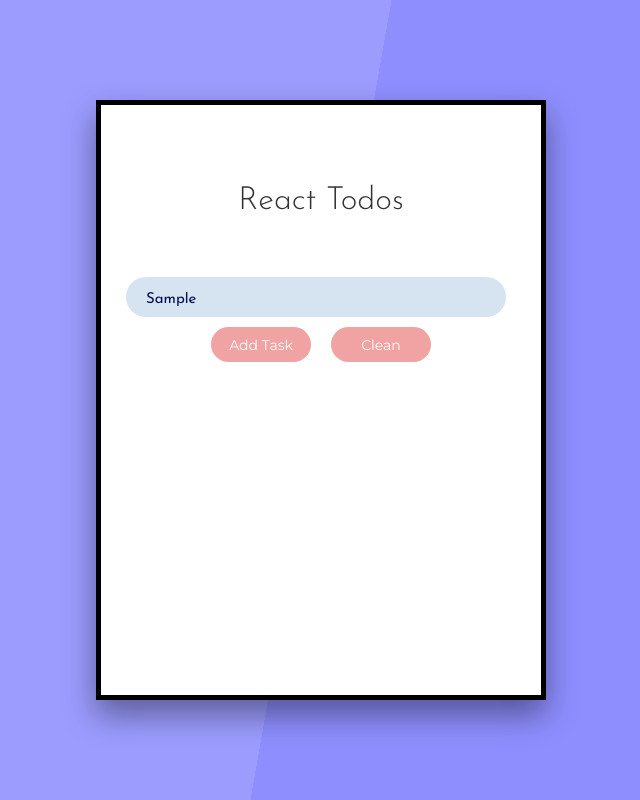
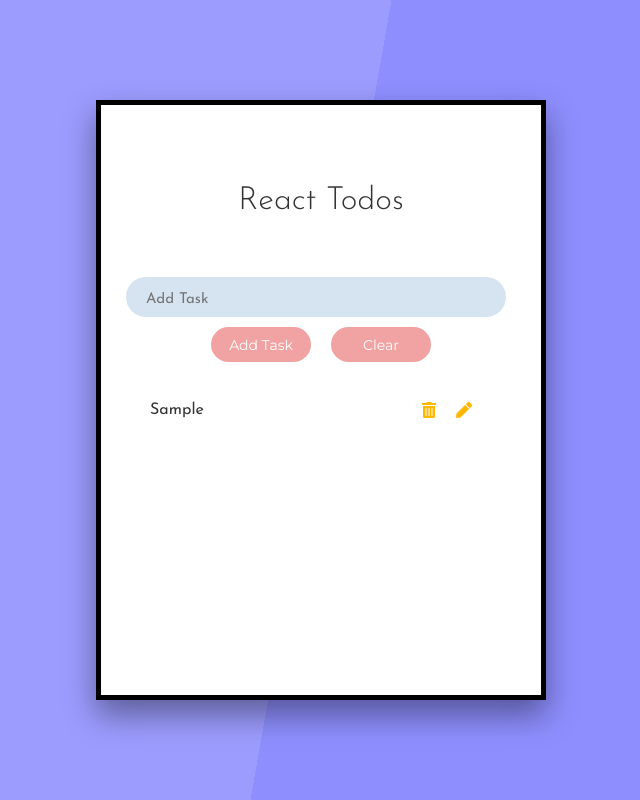
Before and after one commit to idenhan/react-todos, a React (Create React App) app: page / in a window 1280 px wide. Both pictures are taken after typing "Sample" into the empty fields and a click on the button "Add Task". Shown: the whole page, without its empty margins (319-959 px from the left). Built offline with nearby package versions, Linux system fonts and the light colour scheme.

Commit message:
Implement Todos

```diff
--- a/public/index.html
+++ b/public/index.html
@@ -11,7 +11,7 @@
     />
     <link rel="stylesheet" href="https://cdnjs.cloudflare.com/ajax/libs/font-awesome/5.15.2/css/all.min.css" />
     <link rel="manifest" href="%PUBLIC_URL%/manifest.json" />
-    <title>React Todos</title>
+    <title>Todos</title>
   </head>
   <body>
     <div id="root"></div>
--- a/src/App.css
+++ b/src/App.css
@@ -94,7 +94,7 @@
   cursor: pointer;
 }
 
-.clean-btn {
+.clear-btn {
   width: 100px;
   height: 35px;
   background-color: #f0a3a2;
@@ -137,3 +137,11 @@
   color: #ffb802;
   margin-right: 20px;
 }
+
+.no-tasks {
+  color: #777;
+  font-family: 'Josefin Sans', sans-serif;
+  text-align: center;
+  font-size: 18px;
+  margin-top: 20px;
+}
--- a/src/App.js
+++ b/src/App.js
@@ -1,9 +1,10 @@
-import React, { useState } from "react";
+import React from "react";
 import List from "./components/List";
 import ListContextProvier from "./context/ListContext";
-import "./App.css";
 import TaskForm from "./components/TaskForm";
 import Header from "./components/Header";
+
+import "./App.css";
 
 const App = () => {
   return (
--- a/src/components/List.jsx
+++ b/src/components/List.jsx
@@ -7,11 +7,15 @@ const List = () => {
 
   return (
     <div>
-      <ul className="list">
-        {tasks.map(task => {
-          return <Task task={task} key={task.id} />;
-        })}
-      </ul>
+      {tasks.length ? (
+        <ul className="list">
+          {tasks.map(task => {
+            return <Task task={task} key={task.id} />;
+          })}
+        </ul>
+      ) : (
+        <div className="no-tasks">No Tasks</div>
+      )}
     </div>
   );
 };
--- a/src/components/Task.jsx
+++ b/src/components/Task.jsx
@@ -1,15 +1,24 @@
-import React from "react";
+import React, { useContext } from "react";
+import { ListContext } from "../context/ListContext";
 
 const Task = ({ task }) => {
+  const { removeTask, findTask } = useContext(ListContext);
+
   return (
     <div>
       <li className="list-item">
         <span>{task.title}</span>
         <div>
-          <button className="btn-delete task-btn">
+          <button
+            className="btn-delete task-btn"
+            onClick={() => removeTask(task.id)}
+          >
             <i className="fas fa-trash-alt"></i>
           </button>
-          <button className="btn-edit task-btn">
+          <button
+            className="btn-edit task-btn"
+            onClick={() => findTask(task.id)}
+          >
             <i className="fas fa-pen"></i>
           </button>
         </div>
--- a/src/components/TaskForm.jsx
+++ b/src/components/TaskForm.jsx
@@ -1,18 +1,33 @@
-import React, { useContext, useState } from "react";
+import React, { useContext, useEffect, useState } from "react";
 import { ListContext } from "../context/ListContext";
 
 const TaskForm = () => {
-  const { addTask } = useContext(ListContext);
-
+  const { addTask, clearList, editTask, editItem } = useContext(ListContext);
   const [title, setTitle] = useState("");
 
   const handleSubmit = e => {
     e.preventDefault();
+
+    if (!editItem) {
+      addTask(title);
+      setTitle("");
+    } else {
+      editTask(title, editItem.id);
+    }
   };
+
   const handleChange = e => {
     setTitle(e.target.value);
-    console.log(title);
   };
+
+  useEffect(() => {
+    if (editItem) {
+      setTitle(editItem.title);
+    } else {
+      setTitle("");
+    }
+  }, [editItem]);
+
   return (
     <form onSubmit={handleSubmit} className="form">
       <input
@@ -20,14 +35,15 @@ const TaskForm = () => {
         className="task-input"
         placeholder="Add Task"
         required
-        onChnage={handleChange}
+        value={title}
+        onChange={handleChange}
       />
       <div className="buttons">
         <button type="submit" className="btn add-task-btn">
-          Add Task
+          {editItem ? "Edit Task" : "Add Task"}
         </button>
-        <button type="submit" className="btn clean-btn">
-          Clean
+        <button type="submit" className="btn clear-btn" onClick={clearList}>
+          Clear
         </button>
       </div>
     </form>
--- a/src/context/ListContext.jsx
+++ b/src/context/ListContext.jsx
@@ -35,8 +35,6 @@ const ListContextProvier = props => {
   const editTask = (title, id) => {
     const newTasks = tasks.map(task => (task.id === id ? { title, id } : task));
 
-    console.log(newTasks);
-
     setTasks(newTasks);
     setEditItem(null);
   };
```
Also changed, not shown: 1 other file (tests, documents, lock files or other folders).
